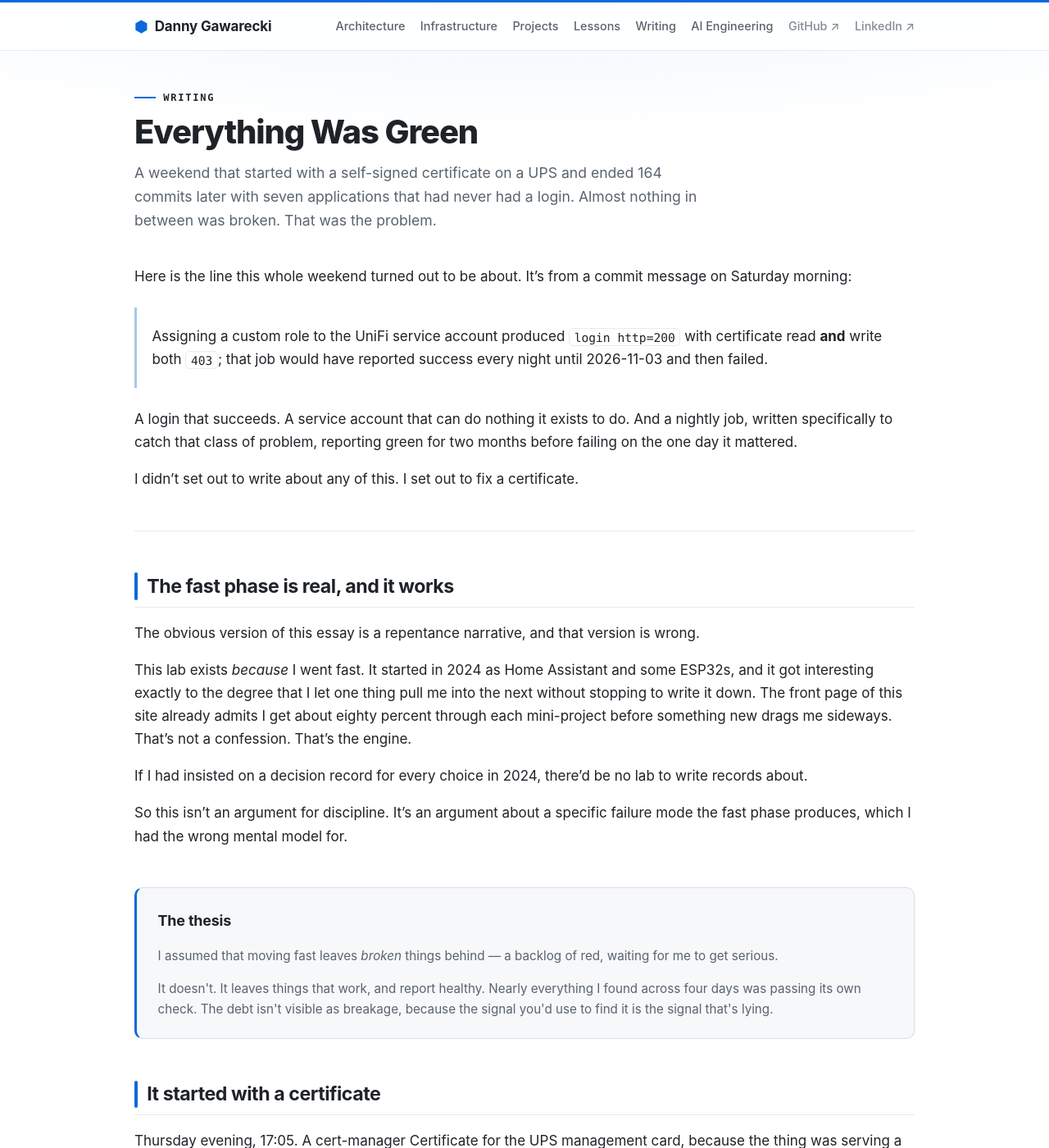
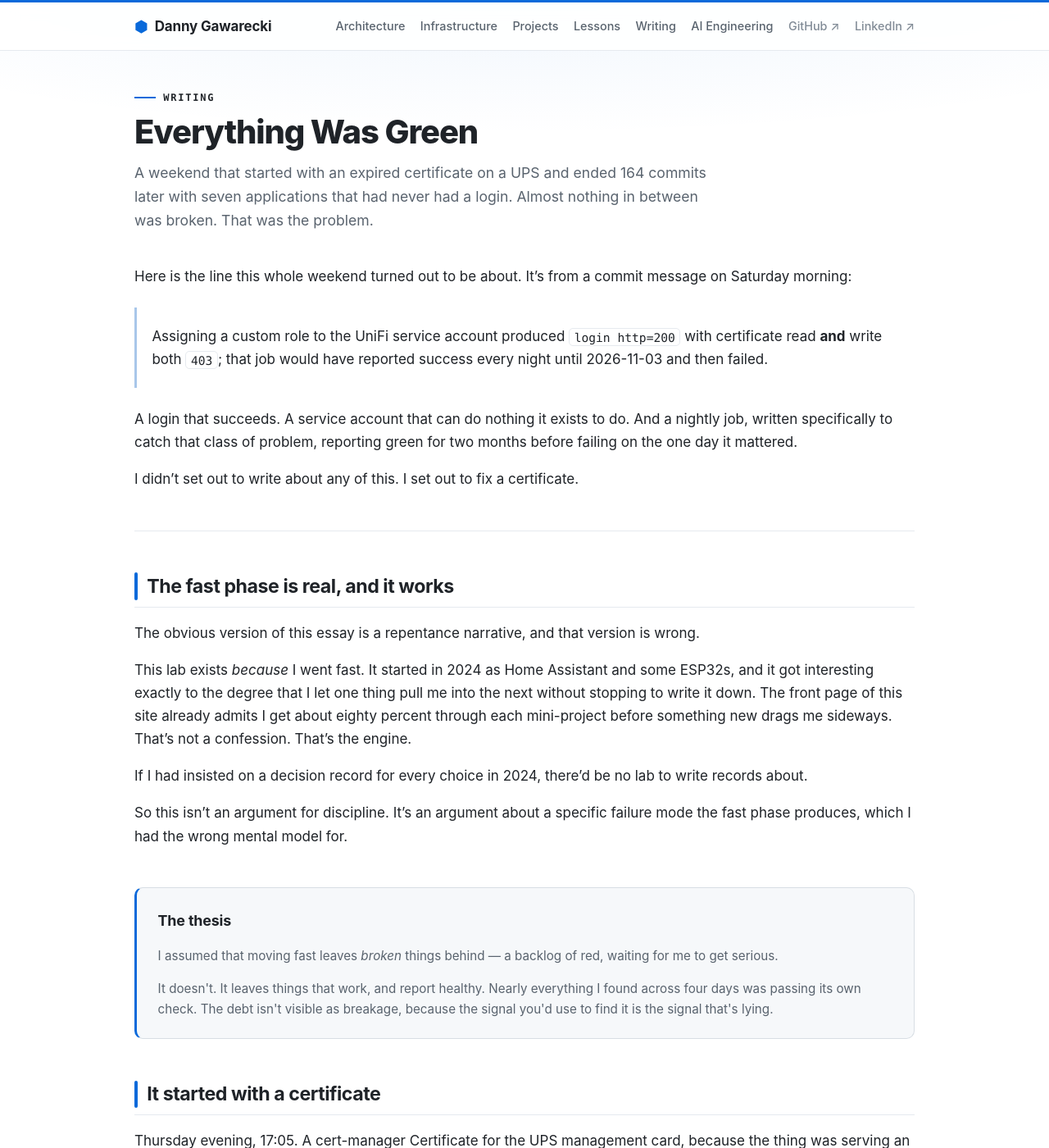
Before and after one commit to dannygawarecki/homelab-architecture, a Jekyll site: the page built from writing/everything-was-green.md, in a window 1280 px wide and 1400 px high. Shown: the whole window at 82% size. Built offline with Jekyll 4.4.1, drawn with Linux system fonts in a browser that asks for light colours; some of the changed text lies outside the part shown.

Commit message:
Fix summary and introduction wording in "Everything Was Green" for accuracy

```diff
--- a/writing/everything-was-green.md
+++ b/writing/everything-was-green.md
@@ -1,7 +1,7 @@
 ---
 title: Everything Was Green
 eyebrow: Writing
-summary: A weekend that started with a self-signed certificate on a UPS and ended 164 commits later with seven applications that had never had a login. Almost nothing in between was broken. That was the problem.
+summary: A weekend that started with an expired certificate on a UPS and ended 164 commits later with seven applications that had never had a login. Almost nothing in between was broken. That was the problem.
 permalink: /writing/everything-was-green/
 ---
 
@@ -33,7 +33,7 @@ So this isn't an argument for discipline. It's an argument about a specific fail
 
 ## It started with a certificate
 
-Thursday evening, 17:05. A cert-manager Certificate for the UPS management card, because the thing was serving a self-signed cert and my browser complained every time I opened it.
+Thursday evening, 17:05. A cert-manager Certificate for the UPS management card, because the thing was serving an expired cert and my browser complained every time I opened it.
 
 The cluster's DNS-01 solver can already issue for any name in the domain. The gap was never *issuing* — it was **delivery** to things that aren't in Kubernetes. Three of them: a Tripp Lite UPS, a Synology NAS, and the UniFi console. Each needs a job that logs into a proprietary web API and uploads a PEM.
 
```
